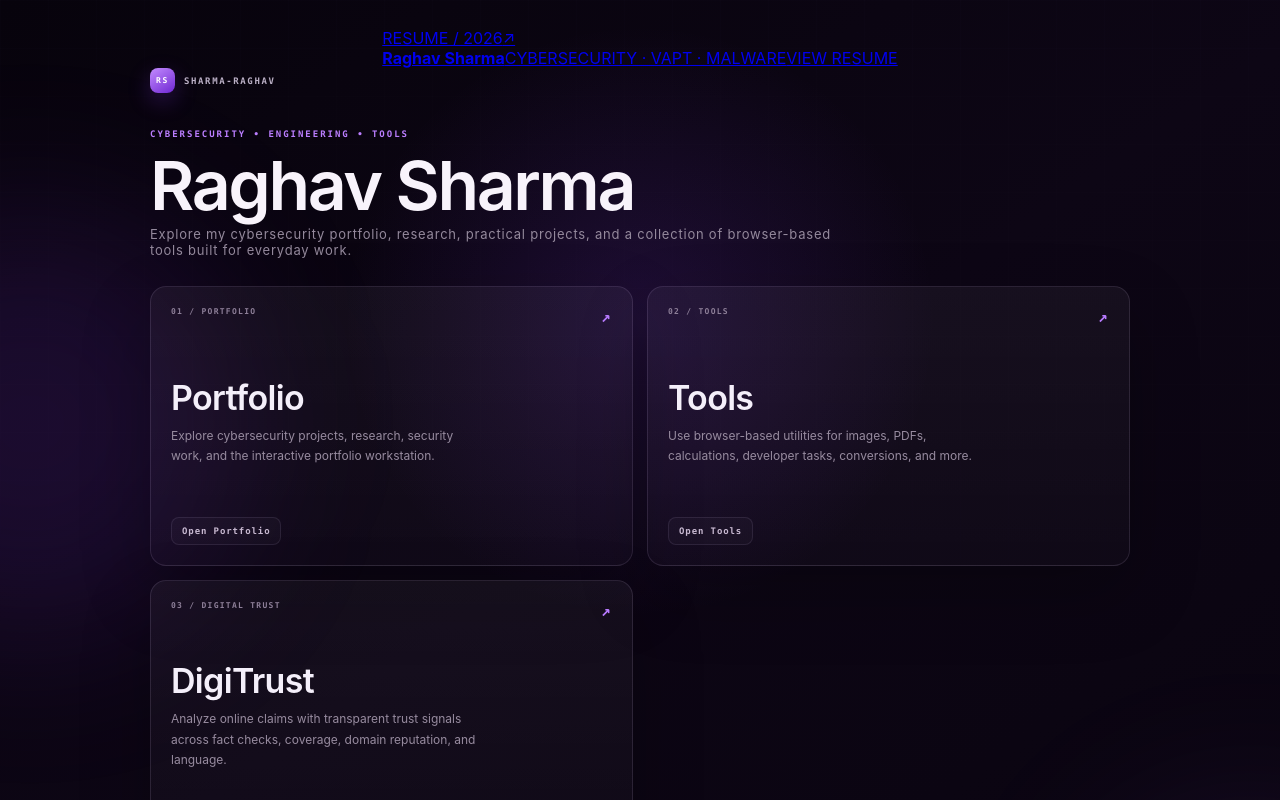
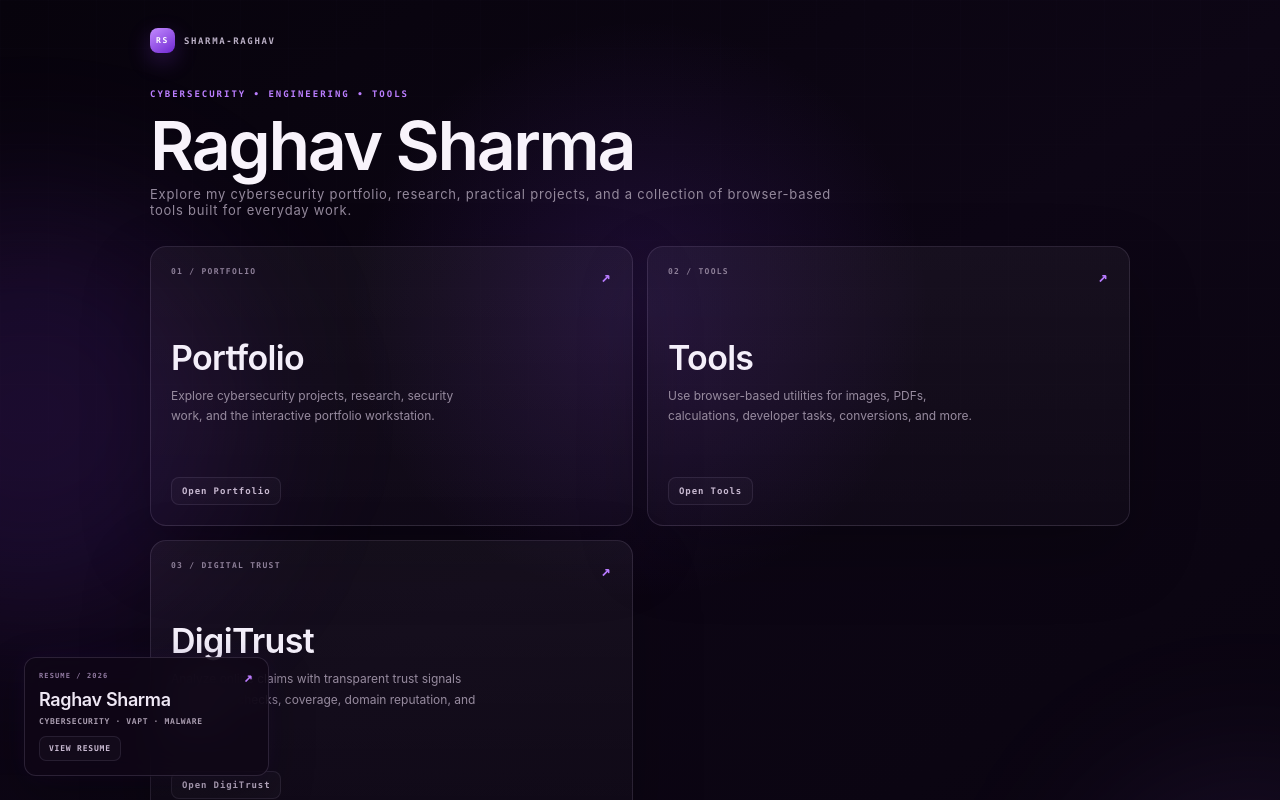
Before and after one commit to raghav19sh/sharma-raghav-os, a Next.js app: page / in a window 1280 px wide. Shown: the top 800 px of the page. Built offline with nearby package versions, Linux system fonts and the light colour scheme.

Commit message:
Style homepage resume widget and resume page

```diff
--- a/src/app/globals.css
+++ b/src/app/globals.css
@@ -449,9 +449,33 @@ a{-webkit-tap-highlight-color:transparent}
 }
 
 
-/* Homepage contact widget */
-.entry-contact-widget{position:fixed;left:24px;bottom:24px;z-index:20;min-width:205px;padding:12px 13px;display:grid;grid-template-columns:1fr auto;grid-template-rows:auto auto;column-gap:12px;align-items:center;border:1px solid rgba(224,201,255,.14);border-radius:11px;background:rgba(15,7,23,.78);backdrop-filter:blur(16px);-webkit-backdrop-filter:blur(16px);box-shadow:0 18px 45px rgba(0,0,0,.3),0 0 24px rgba(132,62,232,.08);color:#eee7f4;text-decoration:none;transition:transform .18s ease,border-color .18s ease,background .18s ease}
-.entry-contact-widget:hover{transform:translateY(-3px);border-color:rgba(190,128,255,.34);background:rgba(29,13,45,.88)}
-.entry-contact-label{grid-column:1/-1;color:#927ba2;font:800 7px ui-monospace,SFMono-Regular,Menlo,monospace;letter-spacing:.16em;margin-bottom:5px}
-.entry-contact-widget strong{font-size:13px;font-weight:550;letter-spacing:.04em}.entry-contact-action{color:#bd7dff;font:800 8px ui-monospace,SFMono-Regular,Menlo,monospace;letter-spacing:.1em}
-@media (max-width:700px){.entry-contact-widget{left:14px;bottom:14px;min-width:190px}.entry-contact-widget strong{font-size:12px}}
+/* Homepage resume widget */
+.entry-resume-widget{position:fixed;left:24px;bottom:24px;z-index:20;width:245px;padding:14px;display:grid;gap:7px;border:1px solid rgba(224,201,255,.14);border-radius:12px;background:rgba(15,7,23,.82);backdrop-filter:blur(16px);-webkit-backdrop-filter:blur(16px);box-shadow:0 18px 45px rgba(0,0,0,.3),0 0 24px rgba(132,62,232,.08);color:#eee7f4;text-decoration:none;transition:transform .18s ease,border-color .18s ease,background .18s ease}
+.entry-resume-widget:hover{transform:translateY(-4px);border-color:rgba(190,128,255,.36);background:rgba(29,13,45,.92)}
+.entry-resume-widget:focus-visible{outline:2px solid #bd7dff;outline-offset:3px}
+.entry-resume-widget-top{display:flex;justify-content:space-between;color:#927ba2;font:800 7px ui-monospace,SFMono-Regular,Menlo,monospace;letter-spacing:.16em}
+.entry-resume-arrow{color:#bd7dff;font-size:15px;line-height:.7}
+.entry-resume-widget strong{font-size:18px;font-weight:560;letter-spacing:-.02em}
+.entry-resume-role{color:#a99caf;font:700 8px ui-monospace,SFMono-Regular,Menlo,monospace;letter-spacing:.08em}
+.entry-resume-action{justify-self:start;margin-top:3px;padding:7px 9px;border:1px solid rgba(224,201,255,.1);border-radius:7px;color:#c8b9d1;background:rgba(255,255,255,.025);font:800 8px ui-monospace,SFMono-Regular,Menlo,monospace;letter-spacing:.1em}
+@media (max-width:700px){.entry-resume-widget{left:14px;bottom:14px;width:220px}.entry-resume-widget strong{font-size:16px}}
+
+.resume-page{min-height:100vh;padding:34px;background:radial-gradient(circle at 70% 10%,rgba(132,62,232,.15),transparent 28%),linear-gradient(145deg,#07030c,#0d0615 48%,#09040f);color:#f4effa}
+.resume-shell{width:min(1050px,100%);margin:0 auto}
+.resume-back{display:inline-block;margin-bottom:26px;color:#a995b4;text-decoration:none;font:800 8px ui-monospace,SFMono-Regular,Menlo,monospace;letter-spacing:.14em}
+.resume-back:hover{color:#d9c4e8}
+.resume-header{display:flex;justify-content:space-between;gap:30px;padding:28px;border:1px solid rgba(224,201,255,.14);border-radius:16px;background:rgba(15,7,23,.72);box-shadow:0 28px 70px rgba(0,0,0,.25)}
+.resume-kicker,.resume-label{color:#b77bdf;font:800 8px ui-monospace,SFMono-Regular,Menlo,monospace;letter-spacing:.18em}
+.resume-header h1{margin:9px 0 5px;font-size:clamp(38px,6vw,62px);line-height:1;font-weight:560;letter-spacing:-.035em}
+.resume-header p{margin:0;color:#9c90a5;font-size:12px}
+.resume-contact{display:grid;align-content:center;gap:7px;text-align:right;color:#b7aabc;font:9px ui-monospace,SFMono-Regular,Menlo,monospace}
+.resume-section{margin-top:14px;padding:20px;border:1px solid rgba(224,201,255,.1);border-radius:12px;background:rgba(255,255,255,.018)}
+.resume-section>p{margin:9px 0 0;color:#aaa0b0;font-size:11px;line-height:1.75}
+.resume-grid{display:grid;grid-template-columns:1fr 1fr;gap:14px}
+.resume-grid .resume-section{margin-top:14px}
+.resume-section h2{margin:9px 0 0;font-size:16px;font-weight:550}
+.resume-projects{display:grid;grid-template-columns:repeat(2,1fr);gap:8px;margin-top:12px}
+.resume-projects article{display:grid;gap:4px;padding:12px;border:1px solid rgba(224,201,255,.07);border-radius:8px;background:rgba(255,255,255,.014)}
+.resume-projects strong{font-size:11px;font-weight:600}
+.resume-projects span{color:#887d91;font-size:9px}
+@media (max-width:700px){.resume-page{padding:18px}.resume-header{display:grid;padding:20px}.resume-contact{text-align:left}.resume-grid,.resume-projects{grid-template-columns:1fr}}
```
